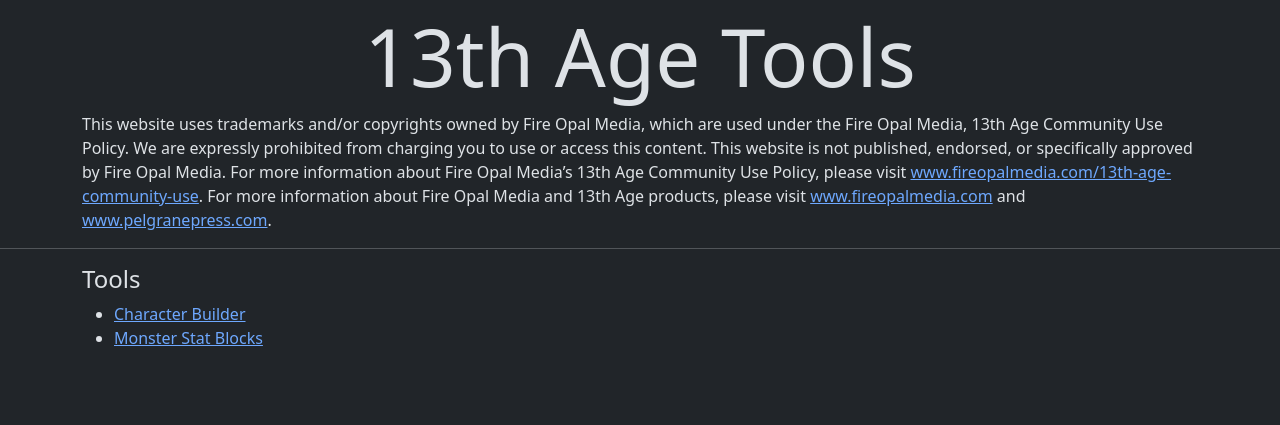
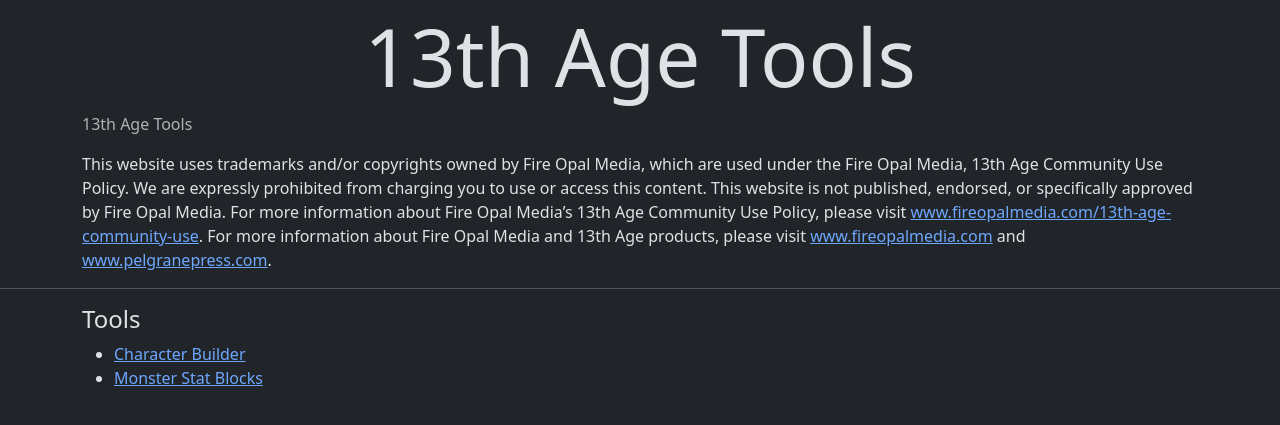
Before and after one commit to 13th-Age/13th-age.github.io, a Jekyll site: the page built from index.html, in a window 1280 px wide. Shown: the top 425 px of the page. Built offline with Jekyll 4.4.1, drawn with Linux system fonts in a browser that asks for light colours; our own code applies the rules of GitHub Pages for plain Markdown files.

Commit message:
Consistency Update, Add Breadcrumb

```diff
--- a/_config.yml
+++ b/_config.yml
@@ -3,3 +3,7 @@
     enabled: false
 plugins:
     - jekyll-sitemap
+defaults:
+    -
+        values:
+            layout: default
--- a/_includes/page_title.html
+++ b/_includes/page_title.html
@@ -2,9 +2,10 @@
 	id="title">
 	<div class="container mt-2">
 		<h1 class="display-1 mt-2 text-center">{{ page.title | default:site.title }}</h1>
-
-		{%- if page.title != null %}
-		<p>{{ site.title }}</p>
-		{%- endif %}
+		<nav>
+			<ol class="breadcrumb">
+				<li class="breadcrumb-item active">{{ site.title }}</li>
+			</ol>
+		</nav>
 	</div>
 </section>
--- a/index.md
+++ b/index.html
@@ -6,7 +10,7 @@
 	For more information about Fire Opal Media and 13th Age products, please visit <a href="//www.fireopalmedia.com">www.fireopalmedia.com</a> and <a href="//www.pelgranepress.com">www.pelgranepress.com</a>.
 </div>
 
----
+<hr>
 
 <div class="container">
 	<h4>Tools</h4>
```
Also changed, not shown: other parts of index.html (+4 -0 lines).
